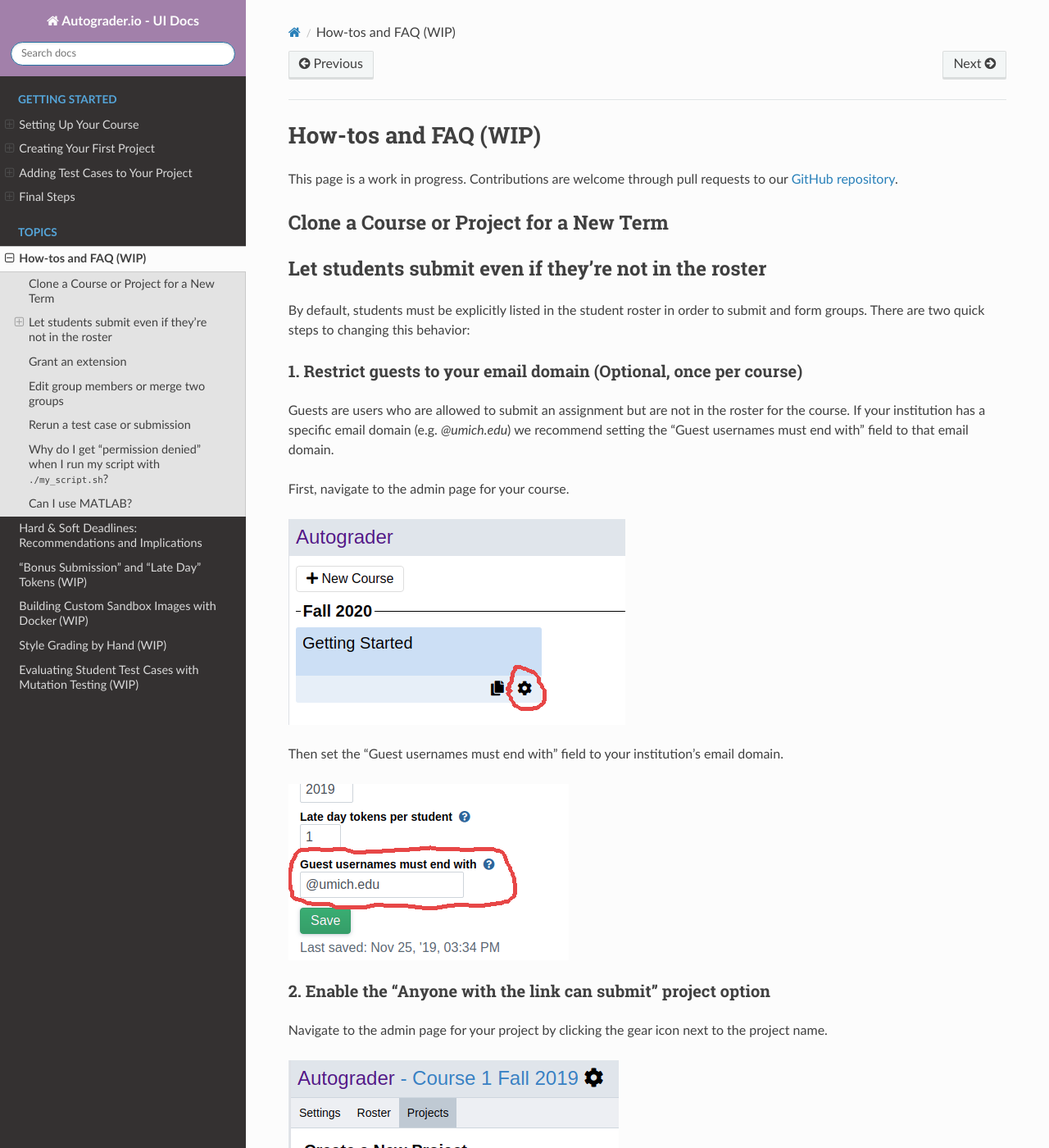
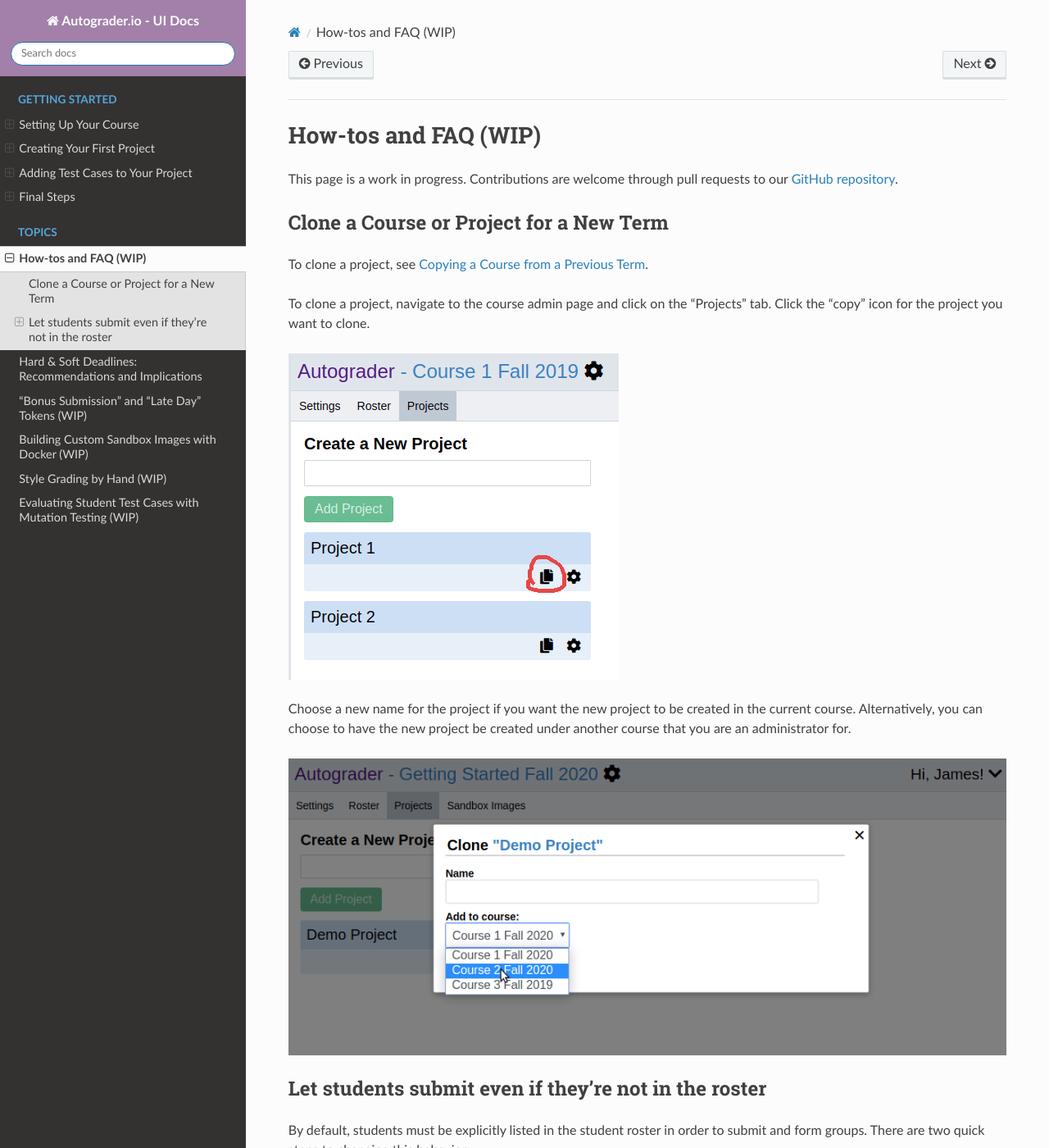
Before and after one commit to eecs-autograder/autograder.io, a Sphinx documentation site: the page built from docs/how_tos.rst, in a window 1280 px wide and 1400 px high. Shown: the whole window at 82% size. Built offline with Sphinx 7.4.7 and the Read the Docs theme 2.0.0, drawn with Linux system fonts in a browser that asks for light colours; some of the changed text lies outside the part shown.

Commit message:
Added how-to for cloning projects.

```diff
--- a/docs/getting_started/set_up_course.rst
+++ b/docs/getting_started/set_up_course.rst
@@ -6,6 +6,8 @@
 If you are creating a course for the first time, contact `help@autograder.io`
 (or your system administrator if running on your institution's servers)
 for assistance.
+
+.. _copy-course:
 
 Copying a Course from a Previous Term
 -------------------------------------
--- a/docs/how_tos.rst
+++ b/docs/how_tos.rst
@@ -6,6 +6,18 @@
 
 Clone a Course or Project for a New Term
 ------------------------------------------
+To clone a project, see :ref:`copy-course`.
+
+To clone a project, navigate to the course admin page and click on the
+"Projects" tab. Click the "copy" icon for the project you want to clone.
+
+.. image:: /pics/how_tos/copy_project.png
+
+Choose a new name for the project if you want the new project to be created
+in the current course. Alternatively, you can choose to have the new project
+be created under another course that you are an administrator for.
+
+.. image:: /pics/how_tos/copy_project_other_course.png
 
 Let students submit even if they're not in the roster
 -----------------------------------------------------
@@ -39,17 +51,17 @@
 
 .. image:: /pics/how_tos/anyone_with_link_can_submit.png
 
-Grant an extension
-------------------
+.. Grant an extension
+.. ------------------
 
-Edit group members or merge two groups
---------------------------------------
+.. Edit group members or merge two groups
+.. --------------------------------------
 
-Rerun a test case or submission
---------------------------------
+.. Rerun a test case or submission
+.. --------------------------------
 
-Why do I get "permission denied" when I run my script with ``./my_script.sh``?
-------------------------------------------------------------------------------
+.. Why do I get "permission denied" when I run my script with ``./my_script.sh``?
+.. ------------------------------------------------------------------------------
 
-Can I use MATLAB?
------------------
+.. Can I use MATLAB?
+.. -----------------
```
Also changed, not shown: docs/pics/how_tos/copy_project.png (added), docs/pics/how_tos/copy_project_other_course.png (added).
